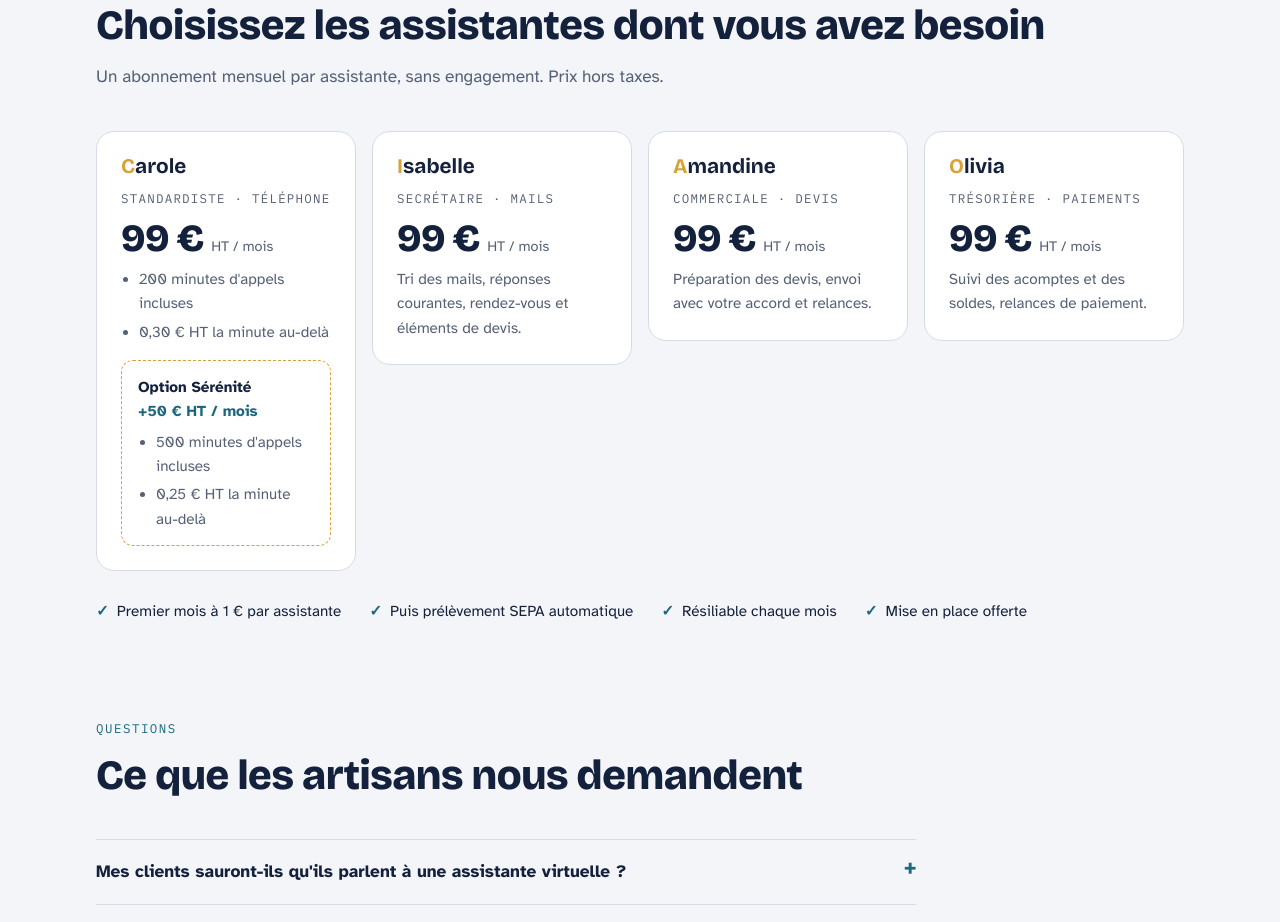
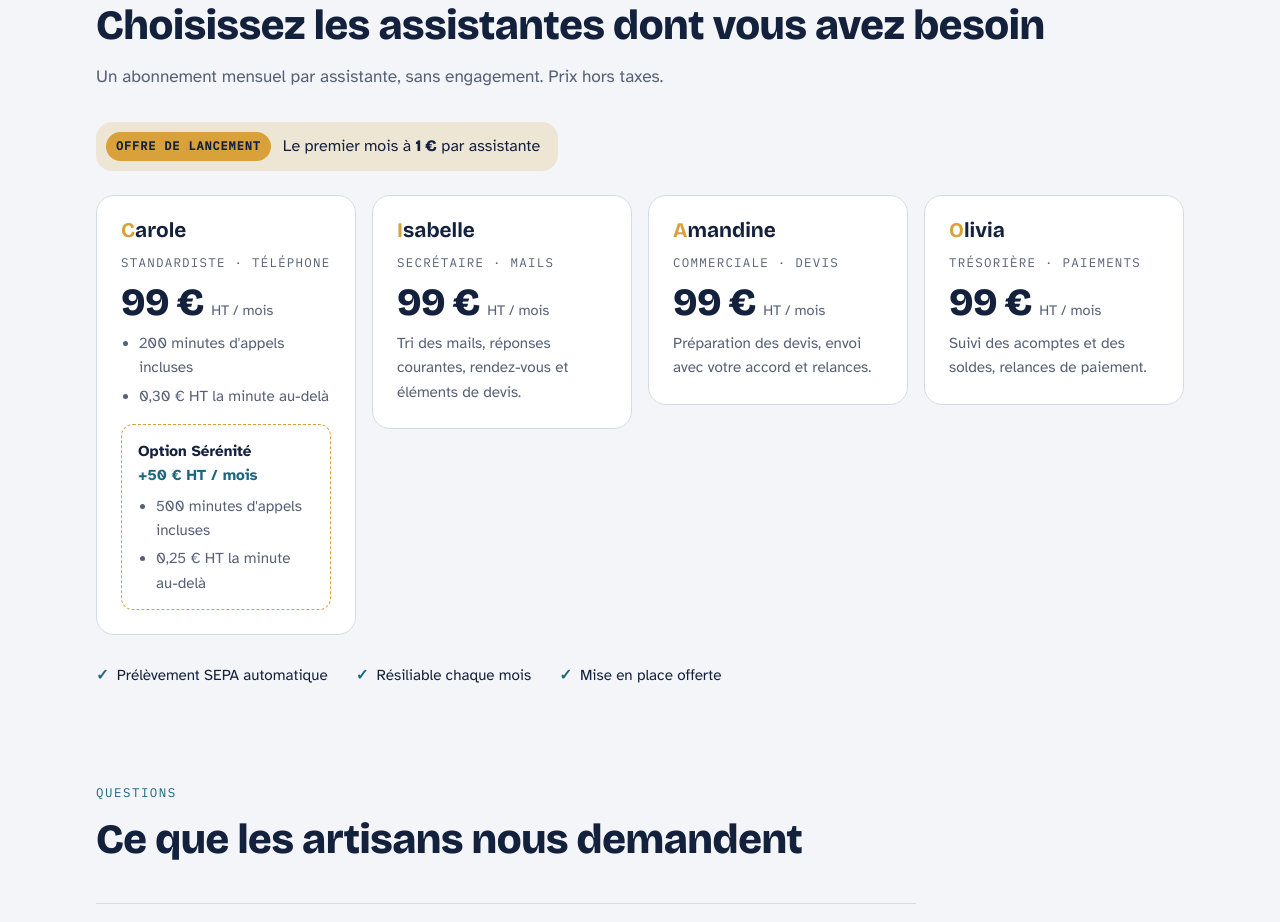
Before and after one commit to NicoBichito/ciao-administratif-site, a plain HTML site: page site/index.html in a window 1280 px wide. Shown: the part 3140-4062 px from the top of the page. Drawn offline with nearby package versions, Linux system fonts and the light colour scheme.

Commit message:
Tarifs : premier mois à 1 € présenté comme offre de lancement
Co-Authored-By: Claude Opus 5.5 <noreply@anthropic.com>
Claude-Session: https://claude.ai/code/session_01HEKBg2z6DbAjWoJiQn9SAX

```diff
--- a/site/index.html
+++ b/site/index.html
@@ -206,6 +206,9 @@ a.ref { text-decoration: none; }
 .price .amount { font-family: var(--font-display); font-weight: 800; font-size: 2.4rem; line-height: 1; letter-spacing: -0.02em; }
 .price .amount small { font-family: var(--font-body); font-weight: 400; font-size: 0.9rem; color: var(--muted); letter-spacing: 0; }
 .price ul { margin: 0; padding-left: 18px; color: var(--muted); font-size: 0.95rem; display: grid; gap: 4px; }
+.promo { display: inline-flex; flex-wrap: wrap; align-items: center; gap: 8px 12px; margin: -12px 0 24px; padding: 10px 18px 10px 10px; border-radius: 16px; background: color-mix(in srgb, var(--ochre) 18%, transparent); font-size: 1rem; }
+.promo b { font-family: var(--font-display); font-weight: 800; }
+.promo-tag { background: var(--ochre); color: var(--ochre-ink, #14213D); font-family: var(--font-mono); font-size: 0.74rem; font-weight: 600; text-transform: uppercase; letter-spacing: 0.08em; padding: 5px 10px; border-radius: 999px; }
 .price-terms { display: flex; flex-wrap: wrap; gap: 10px 28px; margin-top: 28px; font-size: 0.95rem; }
 .price-terms span { display: inline-flex; gap: 8px; align-items: baseline; }
 .price-terms span::before { content: "✓"; color: var(--sea); font-weight: 700; }
@@ -430,6 +433,7 @@ footer.site a { color: var(--muted); }
         <h2 id="price-title">Choisissez les assistantes dont vous avez besoin</h2>
         <p class="lead">Un abonnement mensuel par assistante, sans engagement. Prix hors taxes.</p>
       </div>
+      <p class="promo"><span class="promo-tag">Offre de lancement</span><span>Le premier mois à <b>1 €</b> par assistante</span></p>
       <div class="prices">
         <article class="price">
           <h3>Carole</h3>
@@ -466,7 +470,7 @@ footer.site a { color: var(--muted); }
           <p class="desc">Suivi des acomptes et des soldes, relances de paiement.</p>
         </article>
       </div>
-      <p class="price-terms"><span>Premier mois à 1 € par assistante</span><span>Puis prélèvement SEPA automatique</span><span>Résiliable chaque mois</span><span>Mise en place offerte</span></p>
+      <p class="price-terms"><span>Prélèvement SEPA automatique</span><span>Résiliable chaque mois</span><span>Mise en place offerte</span></p>
     </div>
   </section>
 
@@ -491,7 +495,7 @@ footer.site a { color: var(--muted); }
         </details>
         <details>
           <summary>Combien ça coûte ?</summary>
-          <p>99 € HT par mois et par assistante, avec l'option Sérénité à 50 € de plus pour Carole si vous recevez beaucoup d'appels. Le premier mois est à 1 €, la mise en place est offerte et vous pouvez résilier chaque mois. Le détail est dans la section <a href="#tarifs">Tarifs</a>.</p>
+          <p>99 € HT par mois et par assistante, avec l'option Sérénité à 50 € de plus pour Carole si vous recevez beaucoup d'appels. Pendant l'offre de lancement, le premier mois est à 1 €. La mise en place est offerte et vous pouvez résilier chaque mois. Le détail est dans la section <a href="#tarifs">Tarifs</a>.</p>
         </details>
         <details>
           <summary>Que deviennent mes données et celles de mes clients ?</summary>
```
